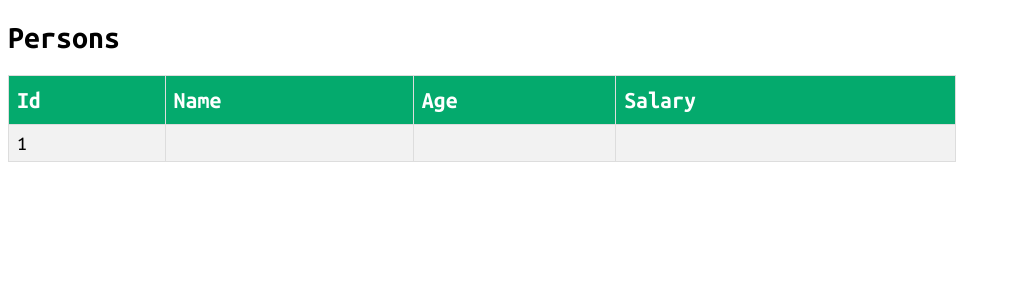
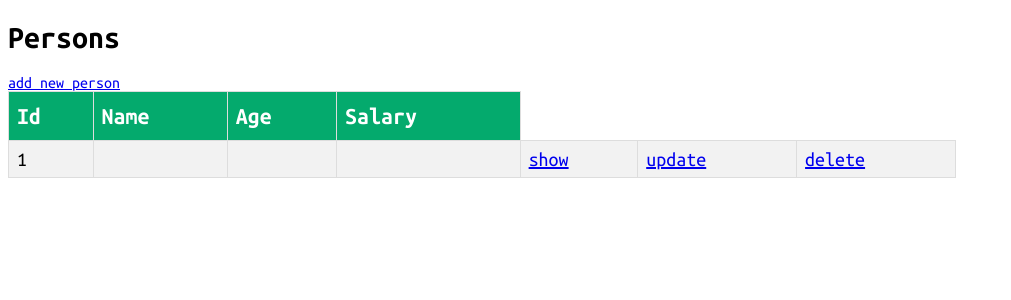
Before and after one commit to michelleluna26/ejercicio-semana5, a Flask app: page / in a window 1280 px wide. Shown: the top 300 px of the page, without its empty margins (0-1011 px from the left). Run offline with Flask 2, Linux system fonts and the light colour scheme; tables that the repository leaves empty or names only in its code hold one stand-in row (values such as "Sample post").

Commit message:
last updates

```diff
--- a/Templates/home.html
+++ b/Templates/home.html
@@ -11,6 +11,7 @@
 
 <body>
     <h1>Persons</h1>
+    <a href="{{ url_for('new_person') }}">add new person</a>
     <table id="customers">
         <tr>
             <th>Id</th>
@@ -24,6 +25,9 @@
             <td>{{ person["name"] }}</td>
             <td>{{ person["age"] }}</td>
             <td>{{ person["salary"] }}</td>
+            <td><a href="{{ url_for('show_person',id=person['id']) }}">show</a></td>
+            <td><a href="{{ url_for('update_person',id=person['id']) }}">update</a></td>
+            <td><a href="{{ url_for('delete_person',id=person['id']) }}">delete</a></td>
         </tr>
         {% endfor %}
 
--- a/Templates/new.html
+++ b/Templates/new.html
@@ -11,7 +11,7 @@
 
 <body>
     <h1>New person</h1>
-    <form action="{{ url_for('insert_person') }}" method="post">
+    <form action="{{ url_for('new_person') }}" method="post">
         <label for="name">
             <input type="text " id="name" name="name" placeholder="name...">
         </label>
--- a/app.py
+++ b/app.py
@@ -1,6 +1,13 @@
 from distutils.log import debug
-from flask import Flask, render_template
-from db import insertNewPerson, selectAllPersons
+from flask import Flask, redirect, render_template, request, url_for
+from Person import Person
+from db import (
+    insertNewPerson,
+    selectAllPersons,
+    selectPersonBy,
+    deletePersonBy,
+    updatePerson,
+)
 
 
 app = Flask(__name__)
@@ -12,14 +19,47 @@
     return render_template("home.html", persons=personlist)
 
 
-@app.route("/new")
+@app.route("/new", methods=["GET", "POST"])
 def new_person():
-    return render_template("new.html")
+    if request.method == "GET":
+        return render_template("new.html")
+    elif request.method == "POST":
+        name = request.form.get("name")
+        age = request.form.get("age")
+        salary = request.form.get("salary")
+        person = Person(name, age, salary)
+        insertNewPerson(person)
+        return redirect(url_for("home"))
+    else:
+        return redirect(url_for("home"))
 
 
-@app.route("/insert")
-def insert_person():
-    insertNewPerson()
+@app.route("/show/<int:id>")
+def show_person(id):
+    person = selectPersonBy(id)
+    return render_template("show.html", person=person)
+
+
+@app.route("/delete/<int:id>")
+def delete_person(id):
+    deletePersonBy(id)
+    return redirect(url_for("home"))
+
+
+@app.route("/update/<int:id>", methods=["GET", "POST"])
+def update_person(id):
+    if request.method == "GET":
+        person = selectPersonBy(id)
+        return render_template("update.html", person=person)
+    elif request.method == "POST":
+        name = request.form.get("name")
+        age = request.form.get("age")
+        salary = request.form.get("salary")
+        person = Person(name, age, salary, id)
+        updatePerson(person)
+        return redirect(url_for("home"))
+    else:
+        return redirect(url_for("home"))
 
 
 if __name__ == "__main__":
```
Also changed, not shown: Person.py (added, +12 -0 lines), Templates/show.html (added, +34 -0 lines), Templates/update.html (added, +31 -0 lines).
